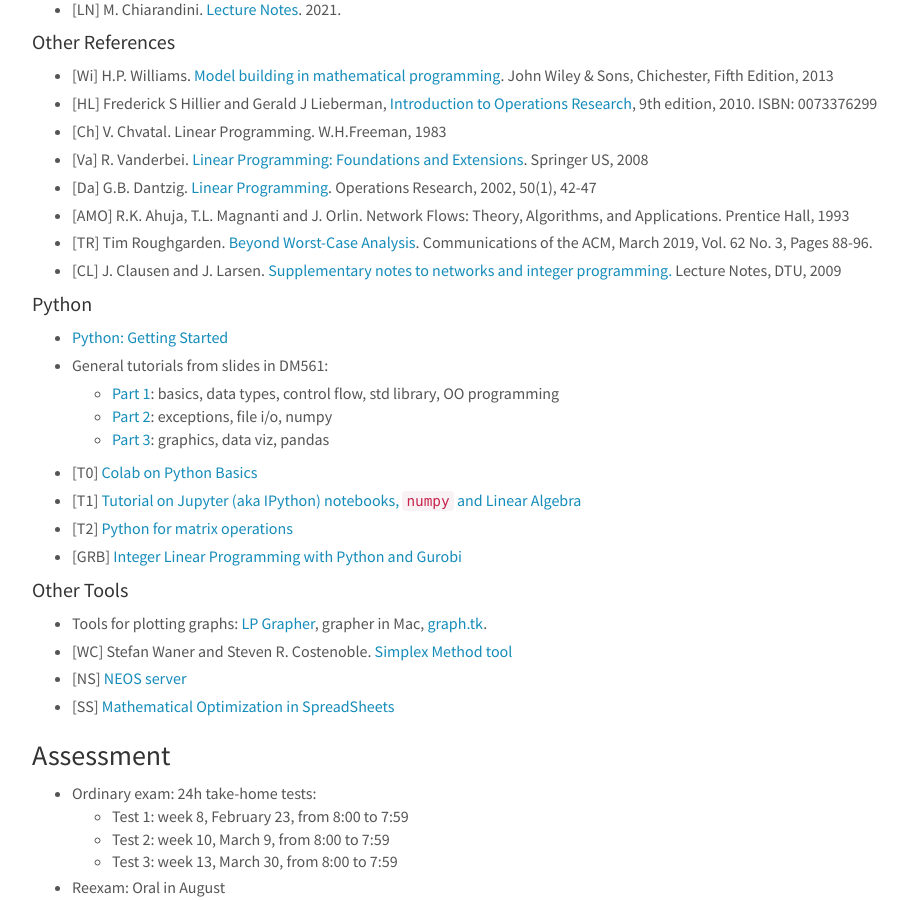
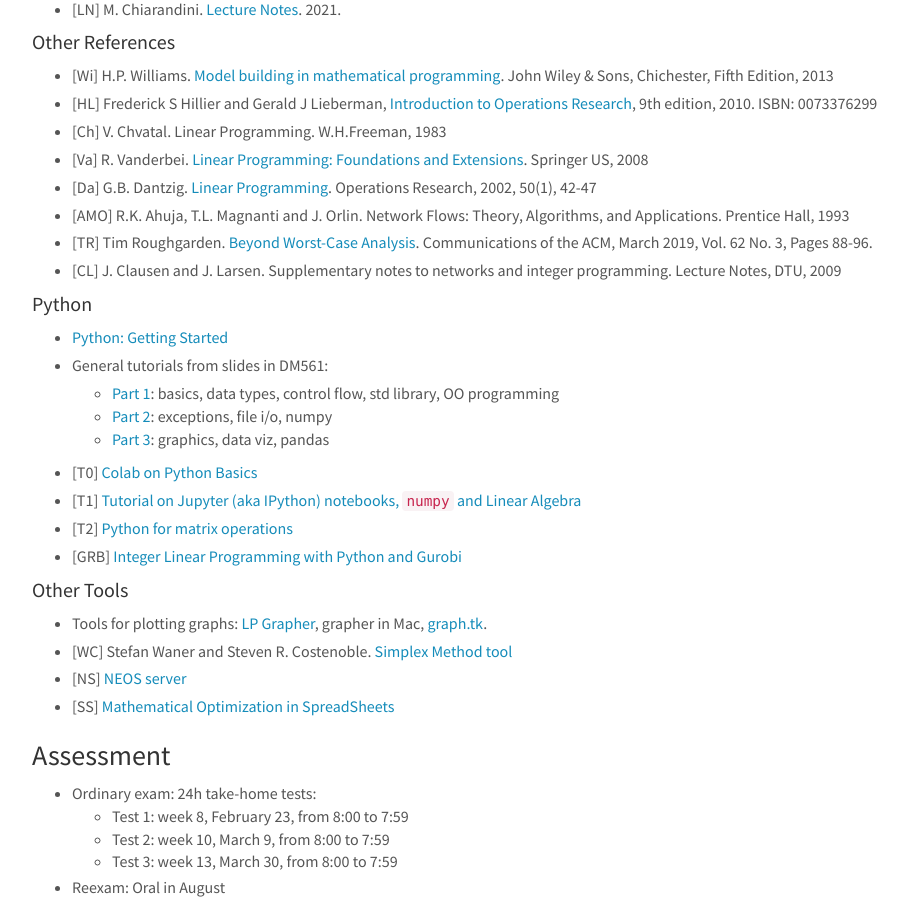
Before and after one commit to DM871/dm871_old_github_io, a Jekyll site: the page built from index.md, in a window 1280 px wide and 900 px high, scrolled down 1922 px. Shown: the whole window, without its empty margins (108-1016 px from the left). Built offline with Jekyll 4.4.1, drawn with Linux system fonts in a browser that asks for light colours; nearby versions of some CDN libraries; comment, search, counter and statistics services are not loaded; some of the changed lines change nothing that is shown.

```diff
--- a/index.md
+++ b/index.md
@@ -152,7 +152,7 @@
 - [TR] Tim Roughgarden. [Beyond Worst-Case Analysis](https://cacm.acm.org/magazines/2019/3/234931-beyond-worst-case-analysis/fulltext). Communications of
   the ACM, March 2019, Vol. 62 No. 3, Pages 88-96.
 
-- [CL] J. Clausen and J. Larsen. [Supplementary notes to networks and integer programming.](./DTUsupplnotes020209.pdf) Lecture Notes, DTU, 2009
+- [CL] J. Clausen and J. Larsen. Supplementary notes to networks and integer programming. Lecture Notes, DTU, 2009
 
 
 
```
Also changed, not shown: 1 other file.
